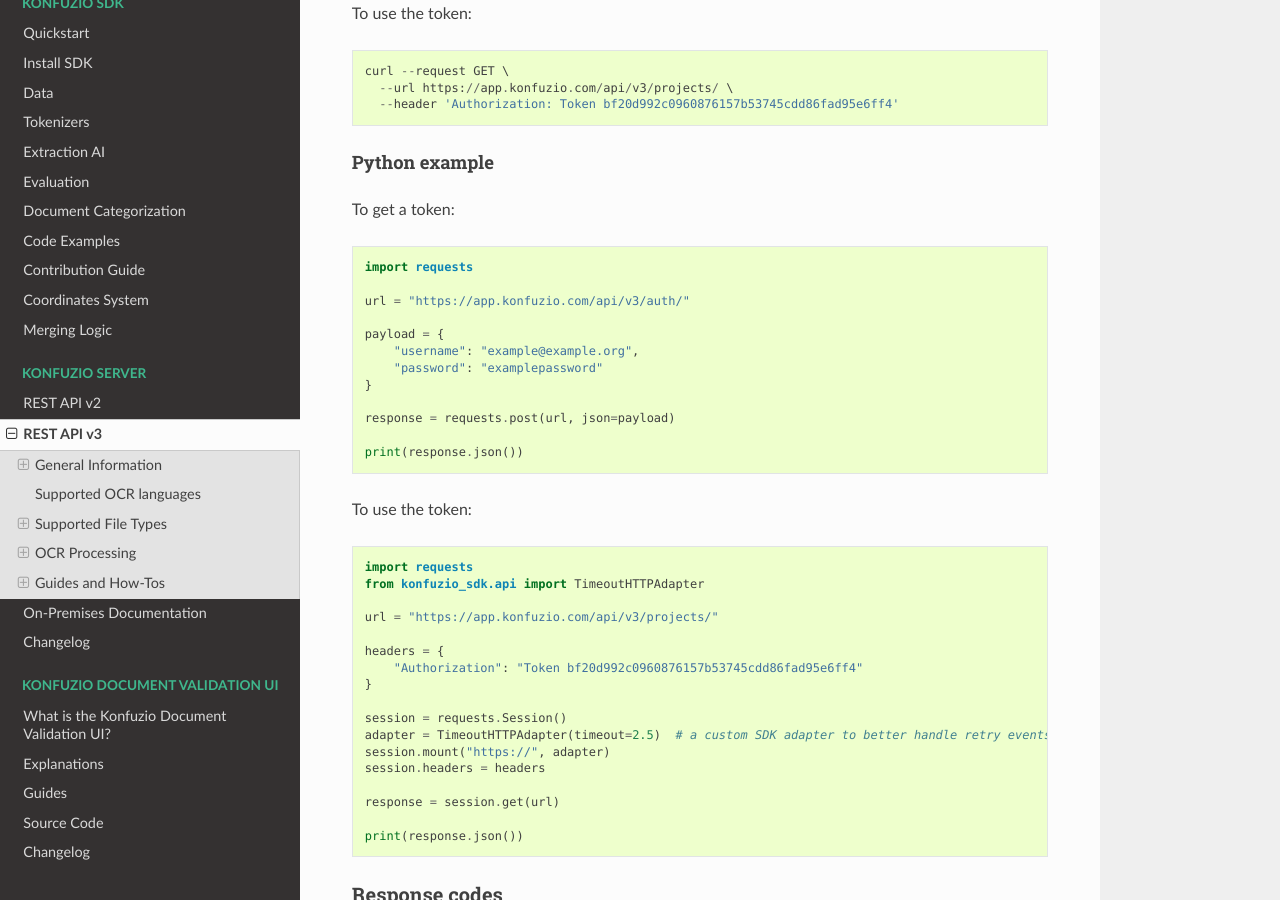
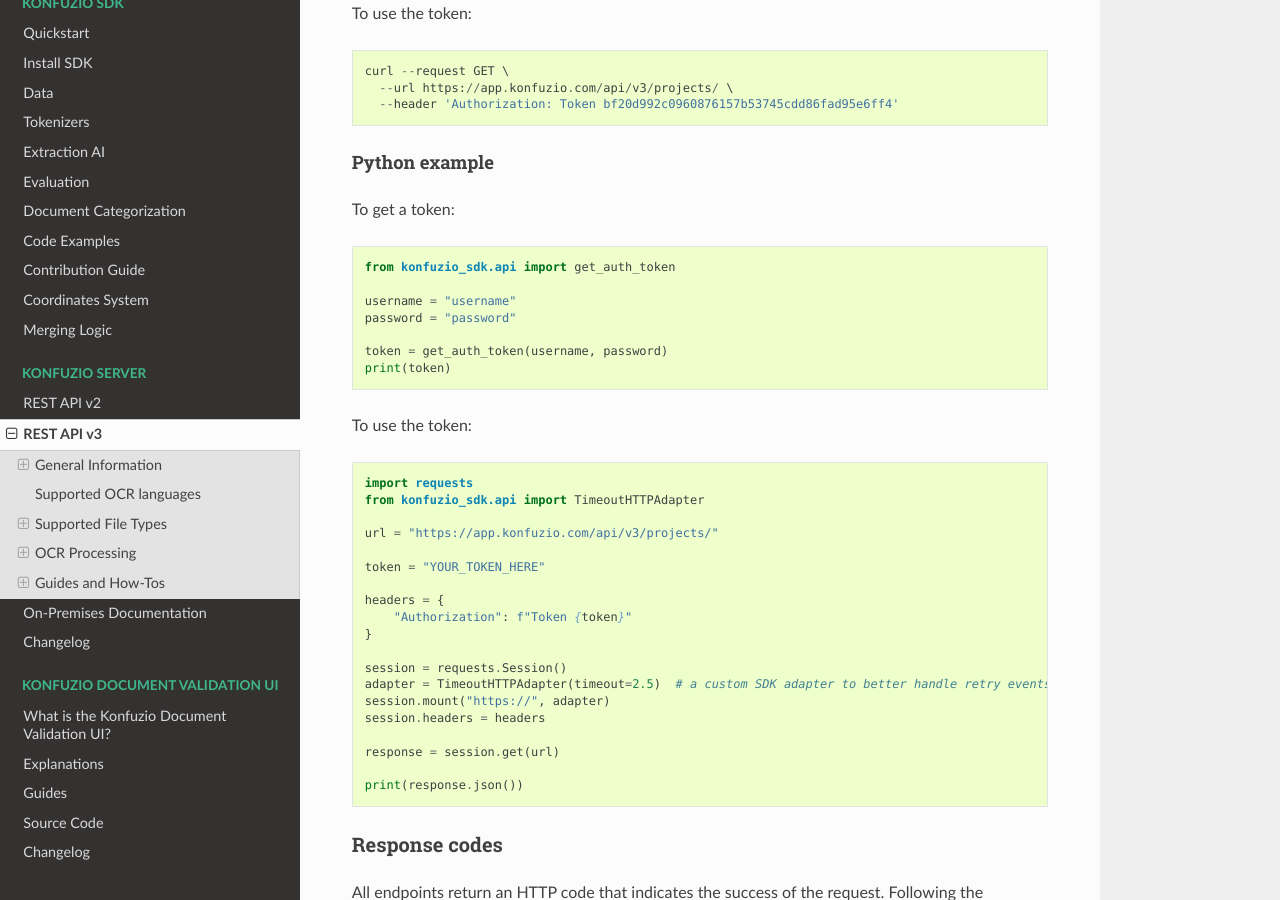
Before and after one commit to konfuzio-ai/konfuzio-sdk, a Sphinx documentation site: the page built from docs/web/api-v3.md, in a window 1280 px wide and 900 px high, scrolled down 3382 px. Built offline with Sphinx 7.4.7 and the Read the Docs theme 2.0.0, drawn with Linux system fonts in a browser that asks for light colours; pages that are not in the unit, such as notebooks, are missing from menus.

Commit message:
documentation edit, private method made public

````diff
--- a/docs/web/api-v3.md
+++ b/docs/web/api-v3.md
@@ -115,18 +115,13 @@
 To get a token:
 
 ```python
-import requests
+from konfuzio_sdk.api import get_auth_token
 
-url = "https://app.konfuzio.com/api/v3/auth/"
+username = "username"
+password = "password"
 
-payload = {
-    "username": "example@example.org",
-    "password": "examplepassword"
-}
-
-response = requests.post(url, json=payload)
-
-print(response.json())
+token = get_auth_token(username, password)
+print(token)
 ```
 
 To use the token:
@@ -137,8 +132,10 @@
 
 url = "https://app.konfuzio.com/api/v3/projects/"
 
+token = "YOUR_TOKEN_HERE"
+
 headers = {
-    "Authorization": "Token bf20d992c0960876157b53745cdd86fad95e6ff4"
+    "Authorization": f"Token {token}"
 }
 
 session = requests.Session()
````
Also changed, not shown: 2 other files.
